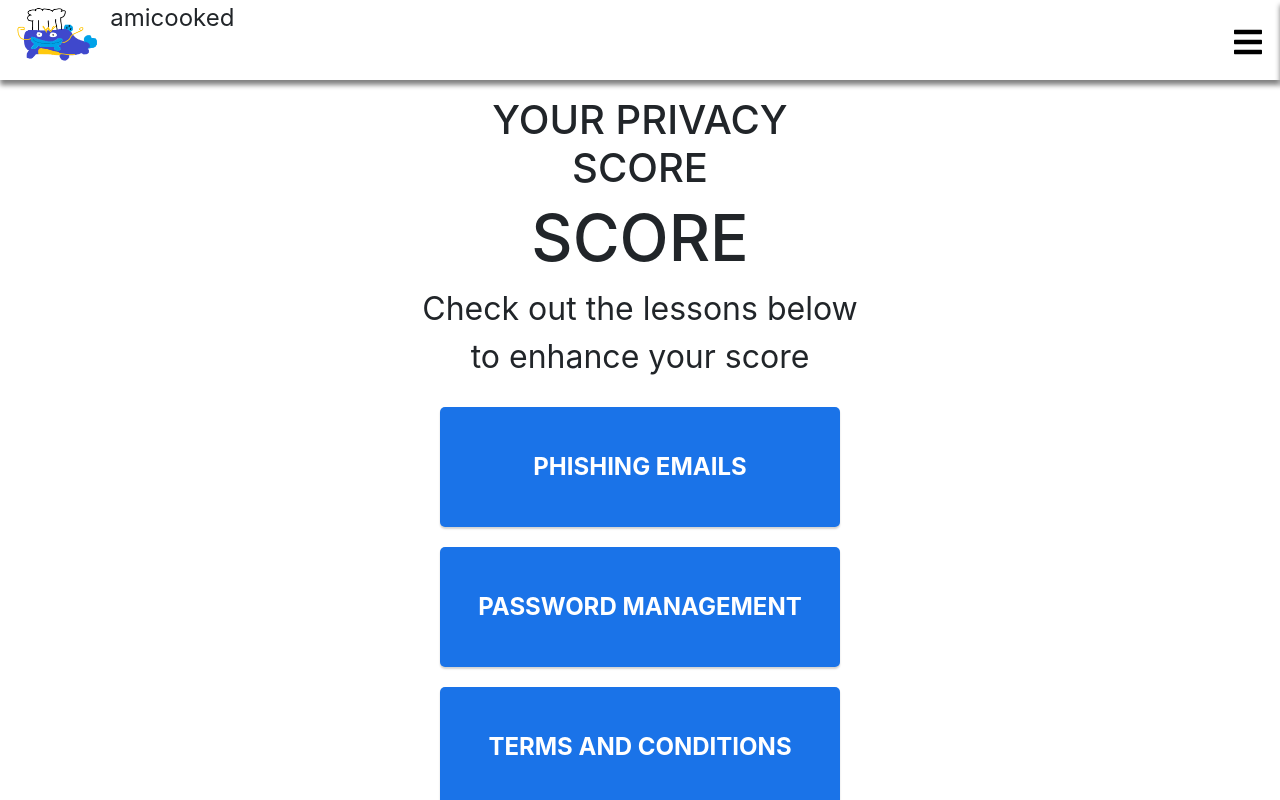
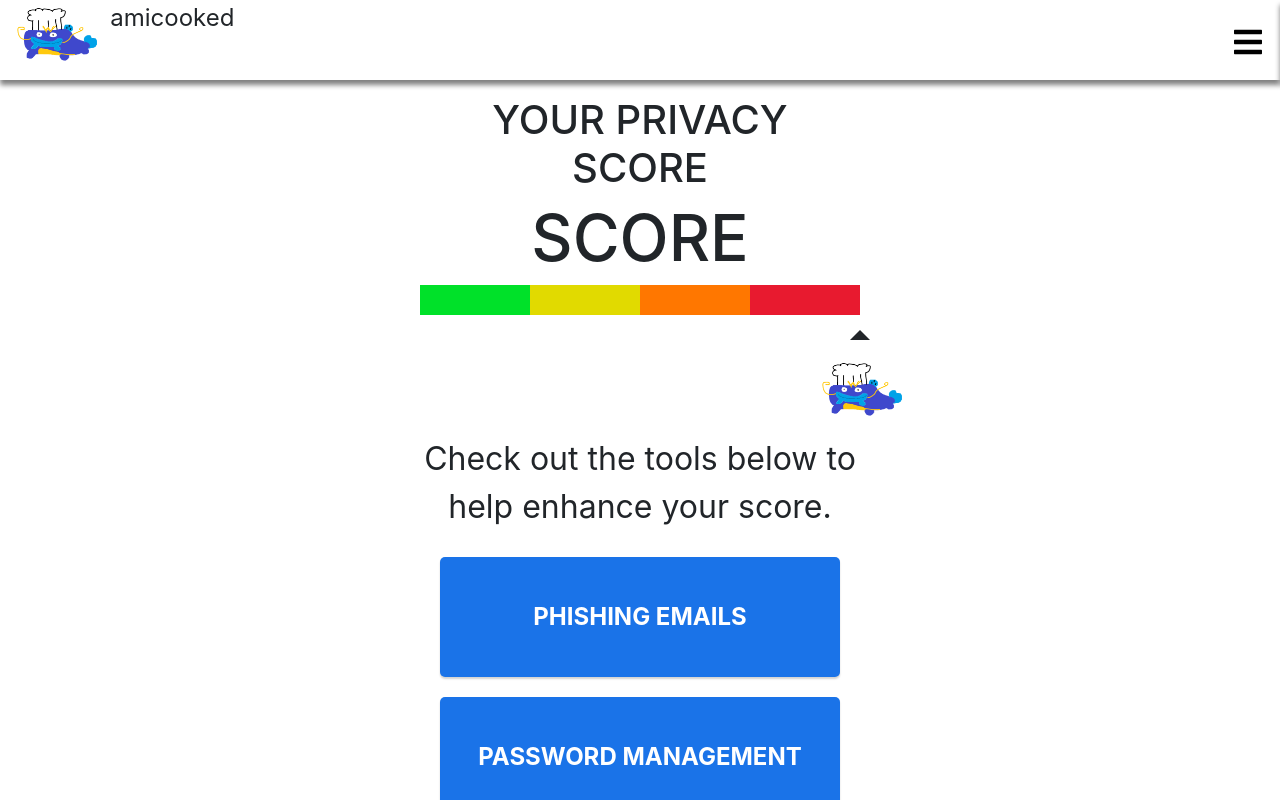
Before and after one commit to majackie/amicooked, a React (Create React App) app in the folder frontend/: page /user-dashboard/safety-tools/lessons-home in a window 1280 px wide. Shown: the top 800 px of the page. Built offline with nearby package versions, Linux system fonts and the light colour scheme.

Commit message:
Billy Implemented privacy points tracker in backend and frontend - WIP

```diff
--- a/frontend/src/pages/Lesson.js
+++ b/frontend/src/pages/Lesson.js
@@ -38,6 +38,19 @@ function Lesson() {
         return <><Loading /></>
     }
 
+    const updatePoints = async (user_id, topic_id, new_points) => {
+        try {
+            const response = await axios.post(`http://127.0.0.1:5000/update_points`, {
+                userid: parseInt(user_id),
+                topicid: parseInt(topic_id),
+                points: parseInt(new_points),
+            });
+            console.log(response.data)
+        } catch (error) {
+            console.error("Error updating points:", error);
+        }
+    }
+
     return (
         <div className="Lesson">
             <Navbar type={"default"} />
@@ -47,7 +60,12 @@ function Lesson() {
                     <>
                         <h2>{lesson.topicName}</h2>
                         <HtmlRenderer classNameString="Lesson-content" htmlString={lesson.topicContent} />
-                        <Button style={{ display: lesson.isInteractive ? 'block' : 'none'}} theme="primary" onClick={() => navigate(`/user-dashboard/safety-tools/lesson/${topicId}/interactive`)}>Continue</Button>
+                        <Button style={{ display: lesson.isInteractive ? 'block' : 'none'}} theme="primary" onClick={() => {
+                            // TODO - Billy: replace "8" with dynamic userid
+                            updatePoints(8, topicId, 50)
+                            navigate(`/user-dashboard/safety-tools/lesson/${topicId}/interactive`)
+                            }
+                        }>Continue</Button>
                         <Button theme="back" onClick={() => navigate('/user-dashboard/safety-tools/lessons-home')}>Exit Lesson</Button>
                     </>
                 )}
--- a/frontend/src/pages/LessonsHome.js
+++ b/frontend/src/pages/LessonsHome.js
@@ -1,7 +1,7 @@
 import { useNavigate } from "react-router-dom";
 import Button from "../shared/Button"
 import Navbar from "../shared/Navbar";
-// import "../style/LessonsHome.css"
+import PrivacyTracker from "./PrivacyTracker";
 
 function LessonsHome() {
     const navigate = useNavigate();
@@ -9,11 +9,7 @@ function LessonsHome() {
         <div className="LessonsHome">
             <Navbar type={"default"} />
             <div className="Body">
-                <div className="PrivacyTracker">
-                    <h3>YOUR PRIVACY SCORE</h3>
-                    <h2>SCORE</h2>
-                    <p>Check out the lessons below to enhance your score</p>
-                </div>
+                <PrivacyTracker />
                 <Button theme="primary" onClick={() => navigate('/user-dashboard/safety-tools/lesson/1')}>Phishing Emails</Button>
                 <Button theme="primary" onClick={() => navigate('/user-dashboard/safety-tools/lesson/2')}>Password Management</Button>
                 <Button theme="primary" onClick={() => navigate('/user-dashboard/safety-tools/lesson/3')}>Terms And Conditions</Button>
--- /dev/null
+++ b/frontend/src/pages/PrivacyTracker.js
@@ -0,0 +1,27 @@
+import * as FaIcons from "react-icons/fa";
+import * as AiIcons from "react-icons/ai";
+import * as IoIcons from "react-icons/io";
+import "../style/PrivacyTracker.css";
+import logo from '../asset/logo.png';
+
+function PrivacyTracker() {
+    return(
+        <div className="PrivacyTracker">
+            <h3>YOUR PRIVACY SCORE</h3>
+            <h2>SCORE</h2>
+            <div className="PrivacyTrackerStatusBar">
+                <div className="SafeBlock"></div>
+                <div className="SemiSafeBlock"></div>
+                <div className="RiskBlock"></div>
+                <div className="DangerousBlock"></div>
+            </div>
+            <div className="PrivacyTrackerPointer" style={{left: '50%'}}>
+                <IoIcons.IoMdArrowDropup className="Pointer"/>
+                <img src={logo} className="App-logo-pointer" alt="logo" />
+            </div>
+            <p>Check out the tools below to help enhance your score.</p>
+        </div>
+    )
+}
+
+export default PrivacyTracker;
--- a/frontend/src/pages/interactive/Phishing.js
+++ b/frontend/src/pages/interactive/Phishing.js
@@ -1,3 +1,4 @@
+import axios from "axios";
 import React, { useState, useRef } from 'react';
 import { useNavigate } from "react-router-dom";
 import Navbar from "../../shared/Navbar";
@@ -17,9 +18,25 @@ function Phishing() {
     const dropdownRefs = useRef([]);
 
     const handleToggleDropdown = (index) => {
+        // TODO - Billy: Find a way to only allow point increment on first-clicked items/buttons
+        // TODO - Billy: Replace with userid
+        // Interactive phishing - topicId: 1
+        updatePoints(8, 1, 10)
         setOpenDropdownIndex(openDropdownIndex === index ? null : index);
     };
 
+    const updatePoints = async (user_id, topic_id, new_points) => {
+        try {
+            const response = await axios.post(`http://127.0.0.1:5000/update_points`, {
+                userid: parseInt(user_id),
+                topicid: parseInt(topic_id),
+                points: parseInt(new_points),
+            });
+            console.log(response.data)
+        } catch (error) {
+            console.error("Error updating points:", error);
+        }
+    }
 
     return (
         <div className="Phishing">
@@ -28,7 +45,7 @@ function Phishing() {
                 <h2>Phishing email</h2>
                 <p>Here’s an example of a phishing email that’s designed to look like it’s from a bank. Click on the highlighted areas to see their red flag.</p>
                 <div className="Phishing-example">
-                        <p><b>From:</b> <span className="Redflag" onClick={() => handleToggleDropdown(0)}><u>{highlights[0]}</u></span></p>
+                        <p><b>From:</b> <span className="Redflag" onClick={() => handleToggleDropdown(0, )}><u>{highlights[0]}</u></span></p>
                         <div
                             ref={(el) => dropdownRefs.current[0] = el}
                             className={`dropdown ${openDropdownIndex === 0 ? 'open' : ''}`}
--- a/frontend/src/style/Navbar.css
+++ b/frontend/src/style/Navbar.css
@@ -80,15 +80,8 @@
     width: 100%;
 }
 
-/* .Nav-menu-items > .Nav-text {
-    background-color: white;
-    margin-left: 5vmin;
-    margin-bottom: 6px;
-    box-shadow: 0px 5px 5px 0px grey;
-} */
-
 .Navbar-toggle {
-  /* background-color: #ffffff; */
+  background-color: #ffffff;
   width: 100%;
   height: 80px;
   display: flex;
--- /dev/null
+++ b/frontend/src/style/PrivacyTracker.css
@@ -0,0 +1,44 @@
+.PrivacyTrackerStatusBar {
+    background-color: salmon;
+    height: 30px;
+    width: 100%;
+    display: flex;
+    flex-direction: row;
+}
+
+.SafeBlock {
+    width: 25%;
+    background-color: #00E129;
+}
+
+.SemiSafeBlock {
+    width: 25%;
+    background-color: #E1DA00;
+}
+
+.RiskBlock {
+    width: 25%;
+    background-color: #FF7700;
+}
+
+.DangerousBlock {
+    width: 25%;
+    background-color: #E81A2F;
+}
+
+.PrivacyTrackerPointer {
+    height: 15vmin;
+    display: flex;
+    flex-direction: column;
+    justify-content: center;
+    align-items: center;
+    position: relative;
+}
+
+.PrivacyTrackerPointer > .Pointer {
+    font-size: 10vmin;
+}
+
+img {
+    height: 10vmin;
+}
```
Also changed, not shown: 1 other file (tests, documents, lock files or other folders).
